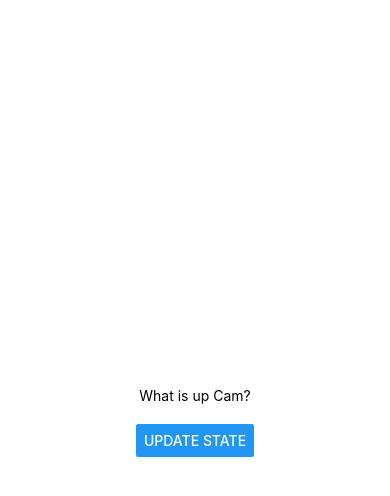
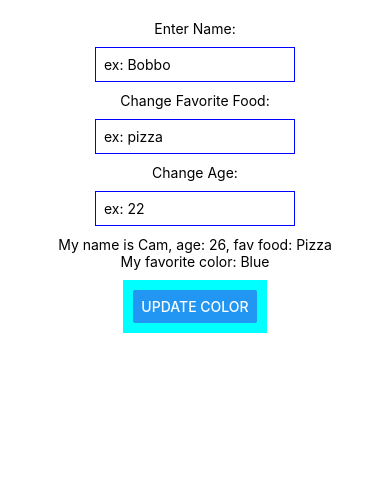
Before and after one commit to CAM603/react-native-practice, a React Native app: screen / in a window 390 px wide. Shown: the top 496 px of the page. Built offline with nearby package versions, Linux system fonts and the light colour scheme.

Commit message:
ADD scrollview

```diff
--- a/App.js
+++ b/App.js
@@ -1,31 +1,85 @@
 import React, { useState } from 'react';
-import { StyleSheet, Text, View, Button } from 'react-native';
+import { StyleSheet, Text, View, Button, TextInput, ScrollView } from 'react-native';
 
 export default function App() {
   const [name, setName] = useState('Cam');
+  const [food, setFood] = useState('Pizza');
+  const [age, setAge] = useState(26);
+  const [color, setColor] = useState('Blue')
 
   const clickHandler = () => {
-    setName(name === 'Cam' ? 'CamRon' : 'Cam')
+    setColor(color === 'Blue' ? 'Green' : 'Blue')
   }
+
+  const [colors, setColors] = useState([
+    {name: 'Red', id: 1},
+    {name: 'Orange', id: 2},
+    {name: 'Yellow', id: 3},
+    {name: 'Green', id: 4},
+    {name: 'Blue', id: 5},
+    {name: 'Indigo', id: 6},
+    {name: 'Violet', id: 7},
+    {name: 'Black', id: 8}
+  ])
 
   return (
     <View style={styles.container}>
-      <Text>What is up {name}?</Text>
+      <Text>Enter Name:</Text>
+      <TextInput
+        style={styles.input}
+        placeholder='ex: Bobbo'
+        onChangeText={(val) => setName(val)}/>
+      <Text>Change Favorite Food:</Text>
+      <TextInput
+        style={styles.input}
+        placeholder='ex: pizza'
+        onChangeText={(val) => setFood(val)}/>
+      <Text>Change Age:</Text>
+      <TextInput
+        keyboardType='numeric'
+        style={styles.input}
+        placeholder='ex: 22'
+        onChangeText={(val) => setAge(val)}/>
+
+      <Text>My name is {name}, age: {age}, fav food: {food}</Text>
+      <Text>My favorite color: {color}</Text>
       <View style={styles.buttonContainer}>
-        <Button title="update state" onPress={clickHandler}/>
+        <Button title="update color" onPress={clickHandler}/>
       </View>
+      <ScrollView>
+        {colors.map(color => (
+          <View key={color.id}>
+            <Text style={styles.item}>{color.name}</Text>
+          </View>
+        ))}
+      </ScrollView>
     </View>
   );
 }
 
 const styles = StyleSheet.create({
   container: {
-    flex: 1,
+    flex: 0,
     backgroundColor: '#fff',
     alignItems: 'center',
-    justifyContent: 'center',
+    marginTop: 20
   },
   buttonContainer: {
-    marginTop: 20,
+    backgroundColor: 'cyan',
+    padding: 10,
+    margin: 10
+  },
+  input: {
+    borderWidth: 1,
+    borderColor: 'blue',
+    padding: 8,
+    margin: 10,
+    width: 200
+  },
+  item: {
+    padding: 30,
+    fontSize: 24,
+    backgroundColor: '#BADA22',
+    marginTop: 10
   }
 });
```
